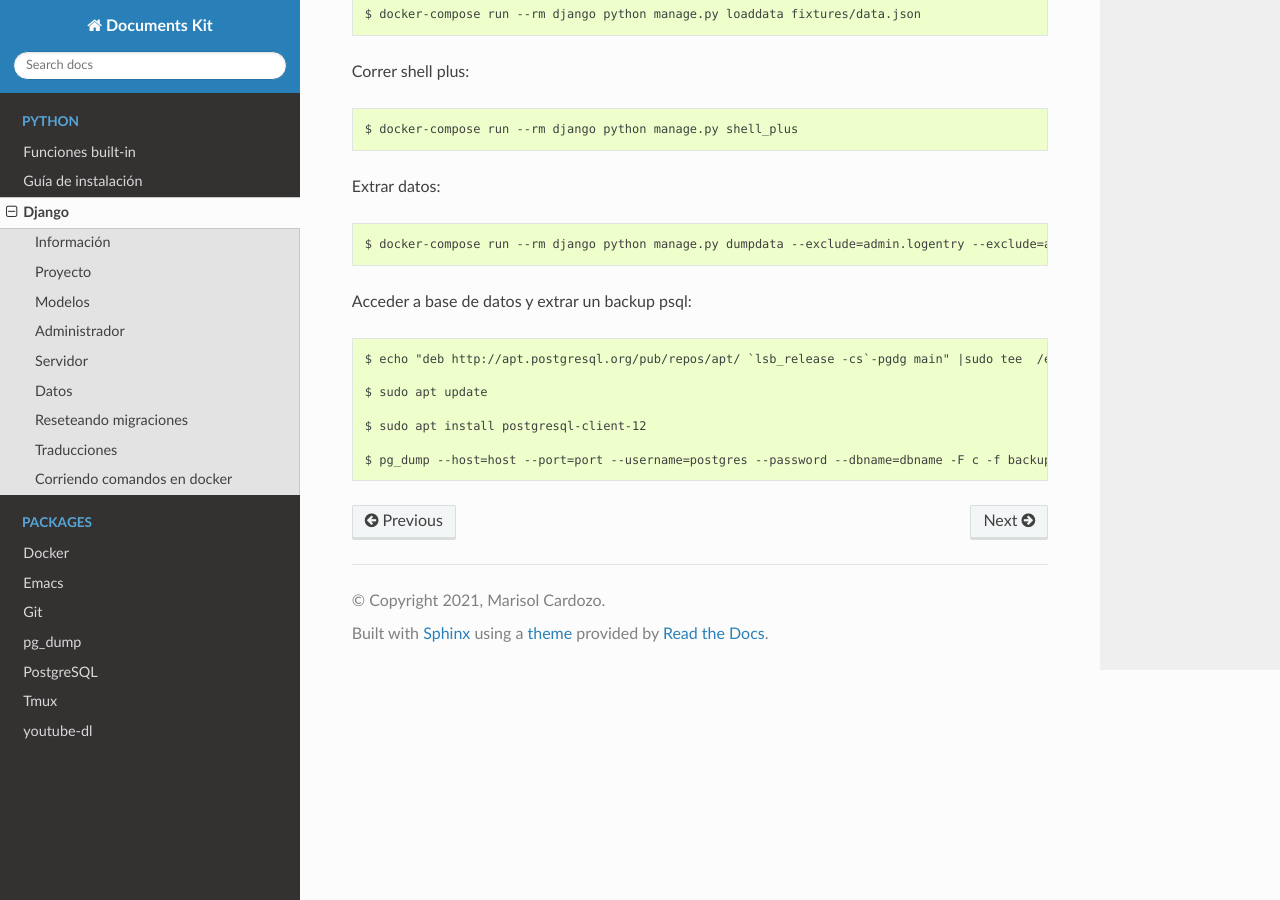
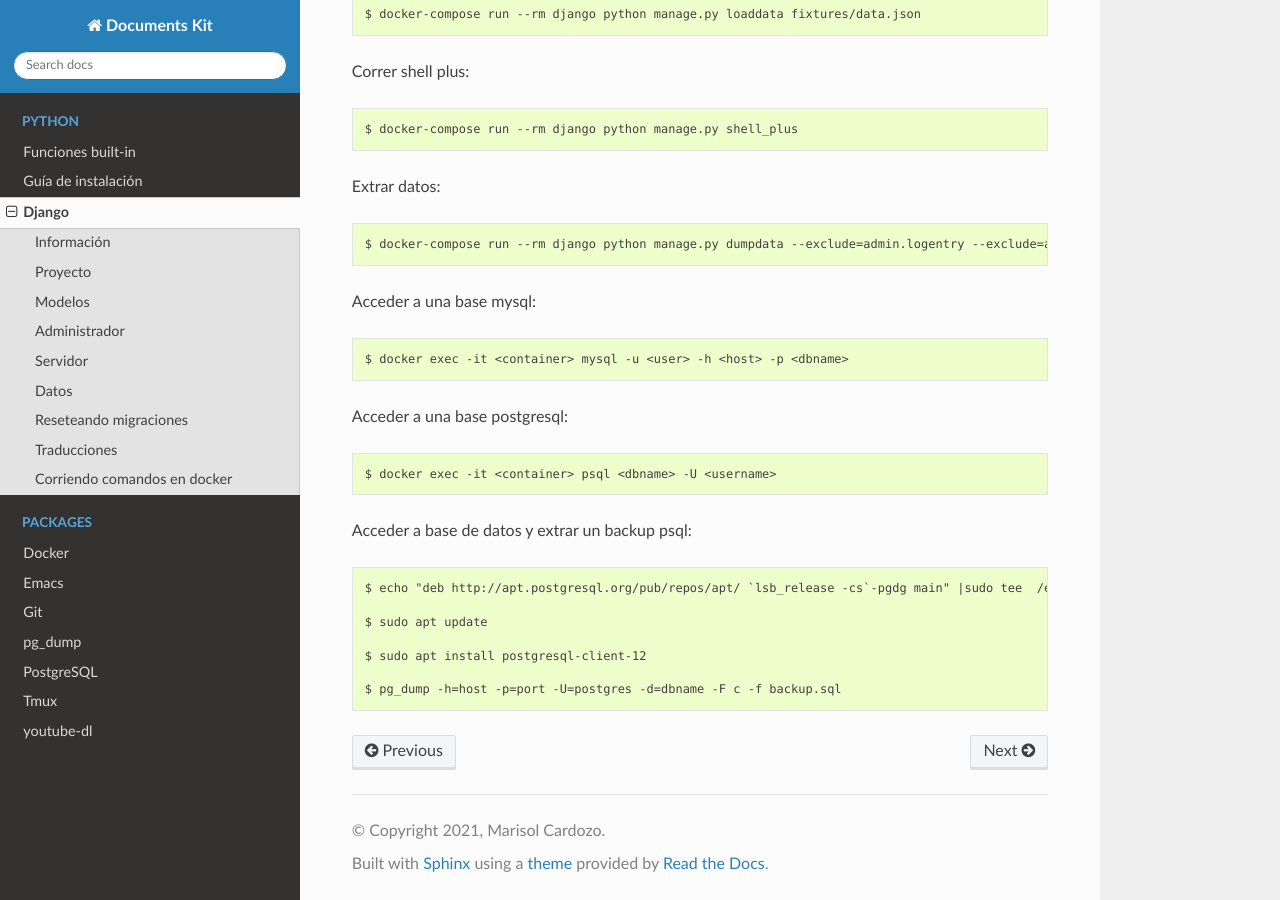
Before and after one commit to mcardozo/documents-kit, a Sphinx documentation site: the page built from docs/python/django.rst, in a window 1280 px wide and 900 px high, scrolled down 4743 px. Built offline with Sphinx 7.4.7 and the Read the Docs theme 2.0.0, drawn with Linux system fonts in a browser that asks for light colours.

Commit message:
Agrega comandos para django dockerizado

```diff
--- a/docs/python/django.rst
+++ b/docs/python/django.rst
@@ -192,6 +192,14 @@ Extrar datos::
 
   $ docker-compose run --rm django python manage.py dumpdata --exclude=admin.logentry --exclude=auth.permission --exclude=contenttypes --exclude=sessions --indent 4 > backup.json
 
+Acceder a una base mysql::
+
+  $ docker exec -it <container> mysql -u <user> -h <host> -p <dbname>
+
+Acceder a una base postgresql::
+
+  $ docker exec -it <container> psql <dbname> -U <username>
+
 Acceder a base de datos y extrar un backup psql::
 
   $ echo "deb http://apt.postgresql.org/pub/repos/apt/ `lsb_release -cs`-pgdg main" |sudo tee  /etc/apt/sources.list.d/pgdg.list
@@ -200,4 +208,4 @@ Acceder a base de datos y extrar un backup psql::
 
   $ sudo apt install postgresql-client-12
 
-  $ pg_dump --host=host --port=port --username=postgres --password --dbname=dbname -F c -f backup.sql
+  $ pg_dump -h=host -p=port -U=postgres -d=dbname -F c -f backup.sql
```
